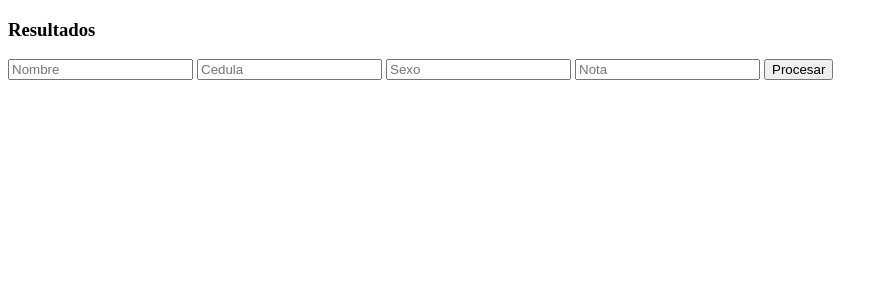
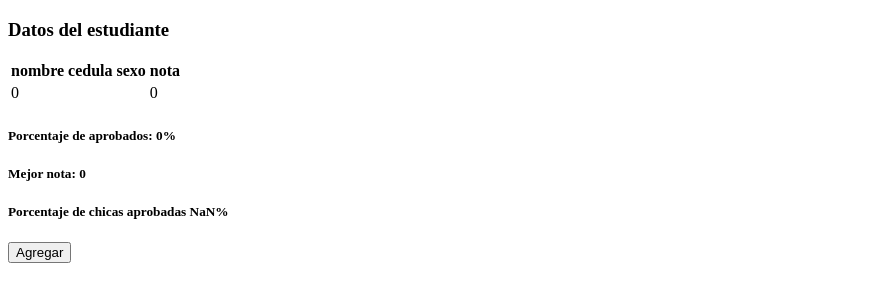
Before and after one commit to MariaMendozaUgel/L25.1.P.C1.PROYECTICO, a plain HTML site: page index.html in a window 1280 px wide. Both pictures are taken after a click on the button "Procesar". Shown: the whole page, without its empty margins (0-888 px from the left). Drawn offline with Linux system fonts and the light colour scheme.

Commit message:
tercer respaldo mvc

```diff
--- a/index.html
+++ b/index.html
@@ -16,10 +16,10 @@
             <th>nota</th>
         </tr>
     </table>
-    <h5>Estudiantes Aprobados <span id="mainForm_lblAprobados">'</span></h5>
-    <h5>Estudiante con mejor nota <span id="mainForm_lblMejorNota">'</span></h5>
-    <h5>Porcentaje de chicas aprobadas <span id="mainForm_lblChicasAprobadas">'</span></h5>
-    <button id="mainForm_btAgregar">Procesar</button>
+    <h5>Porcentaje de aprobados: <span id="mainForm_lblAprobados">%</span></h5>
+    <h5>Mejor nota: <span id="mainForm_lblMejorNota"></span></h5>
+    <h5>Porcentaje de chicas aprobadas <span id="mainForm_lblChicasAprobadas">%</span></h5>
+    <button id="mainForm_btAgregar">Agregar</button>
 </section>
 <section id="estudianteForm">
     <h3>Resultados</h3>
--- a/js/Cl_mExamen.js
+++ b/js/Cl_mExamen.js
@@ -6,7 +6,7 @@ export default class Cl_mExamen {
        this.contChicasAprobadas = 0;
        this.aprobados = 0;
        this.minPrueba = 9.6;
-       this.mejorNota = 9.6;
+       this.mejorNota = 0;
        this.estudianteMejorNota = 0;
     }
     procesarEstudiante (e) {
--- a/js/Cl_vExamen.js
+++ b/js/Cl_vExamen.js
@@ -45,8 +45,8 @@ export default class Cl_vExamen {
                 <td>${this.vEstudiante.nota}</td>
             </tr>
         `;
-        this.lblAprobados.innerHTML = `Porcentaje de aprobados: ${porcentajeAprobados}%` ;
-        this.lblMejorNota.innerHTML = `Estudiante con mejor nota: ${estudianteConMejorNota}` ;
-        this.lblChicasAprobadas.innerHTML = `Porcentaje de chicas aprobadas: ${porcentajeChicasAprobadas}%` ;
+        this.lblAprobados.innerHTML = porcentajeAprobados + "%";
+        this.lblMejorNota.innerHTML = estudianteConMejorNota;
+        this.lblChicasAprobadas.innerHTML = porcentajeChicasAprobadas + "%"
+        ;}
     }
-    }
```
